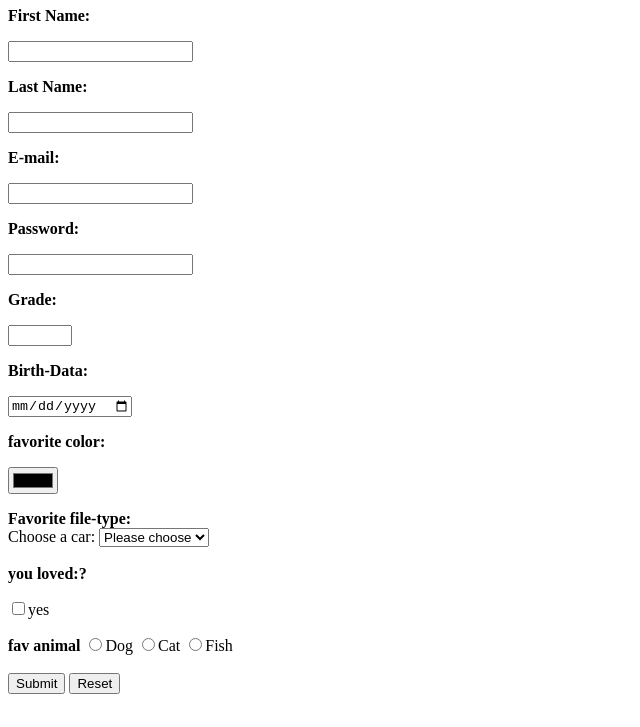
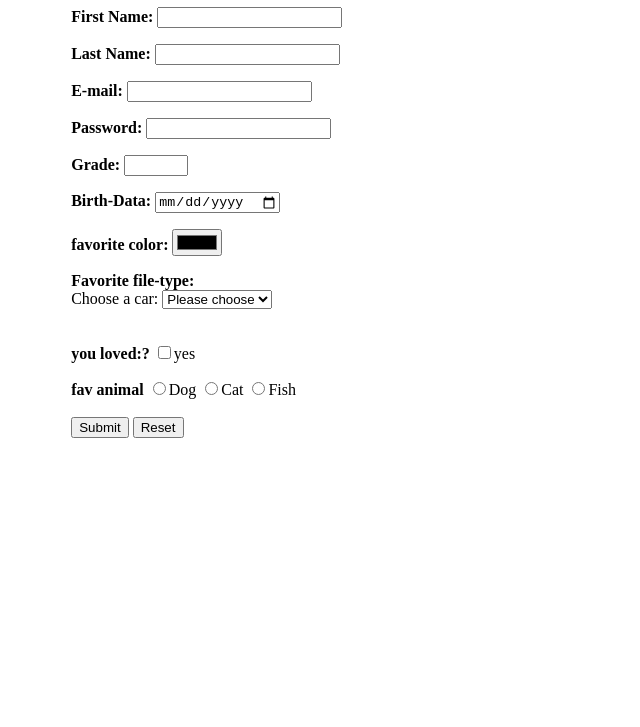
Before and after one commit to mlr2905/ECOM, a plain HTML site: page 10.07.23/form.html in a window 1280 px wide. Shown: the part 73-800 px from the top of the page, without its empty margins (0-640 px from the left). Drawn offline with Linux system fonts and the light colour scheme.

Commit message:
Update form.html

```diff
--- a/10.07.23/form.html
+++ b/10.07.23/form.html
@@ -4,28 +4,35 @@
     <meta charset="UTF-8">
     <meta name="viewport" content="width=device-width, initial-scale=1.0">
     <title>Document</title>
+    <style>
+form {
+    width: 50%;
+        margin-left : 5%
+}
+
+    </style>
 </head>
 <body>
-    <form  >
+    <form>
         <h1>Form Damo</h1>
-        <label for="name"><b>First Name: </b> </label>
-        <p><input type="text" id="first Name" name="first Name" required></p>
+        <p></p><label for="name"><b>First Name: </b> </label>
+        <input type="text" id="first Name" name="first Name" required></p>
 
-        <label for="name"><b>Last Name: </b> </label>
-        <p><input type="text" id="last Name" name="last Name" required></p>
-        <label for="name"><b>E-mail: </b> </label>
-        <p><input type="email" id="email" name="email" required></p>
-        <label for="name"><b>Password: </b> </label>
-        <p><input type="password" id="password" name="password" required></p>
+        <p></p><label for="name"><b>Last Name: </b> </label>
+        <input type="text" id="last Name" name="last Name" required></p>
+        <p></p><label for="name"><b>E-mail: </b> </label>
+        <input type="email" id="email" name="email" required></p>
+        <p></p><label for="name"><b>Password: </b> </label>
+        <input type="password" id="password" name="password" required></p>
 
-        <label for="name"><b>Grade: </b> </label>
-        <p><input type="number" id="grade" name="grade" min="1"   max="100"></p>
+        <p><label for="name"><b>Grade: </b> </label>
+        <input type="number" id="grade" name="grade" min="1"   max="100"></p>
 
-        <label for="name"><b>Birth-Data: </b> </label>
-        <p><input type="date" id="birth-data" name="birth-data" required></p>
+        <p><label for="name"><b>Birth-Data: </b> </label>
+        <input type="date" id="birth-data" name="birth-data" required></p>
 
-        <label for="name"><b>favorite color: </b> </label>
-        <p><input type="color" id="avorite color" name="avorite color" required></p>
+        <p><label for="name"><b>favorite color: </b> </label>
+        <input type="color" id="avorite color" name="avorite color" required></p>
 
         <label for="name"><b>Favorite file-type: </b> </label><br/>
         <label for="cars">Choose a car:</label>
@@ -38,8 +45,8 @@
         </select><br/><br/>
 
 
-        <label for="name"><b>you loved:? </b> </label>
-        <p><input type="checkbox" id="checkbox" name="checkbox" >yes </p>
+        <p><label for="name"><b>you loved:? </b> </label>
+        <input type="checkbox" id="checkbox" name="checkbox" >yes </p>
 
         <label for="name"><b>fav animal </b> </label>
         <input type="radio" value="animal" required="required">Dog
```
